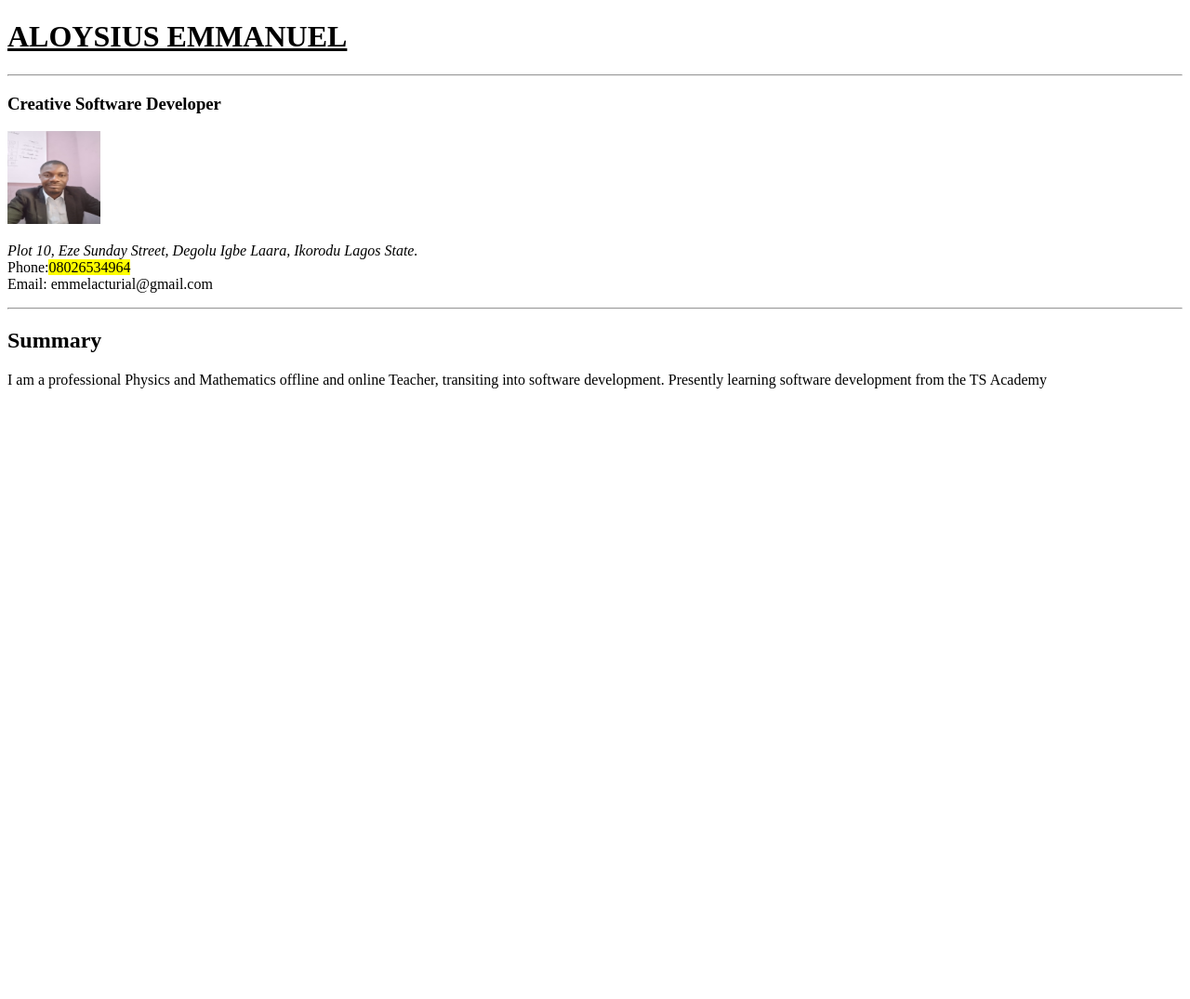
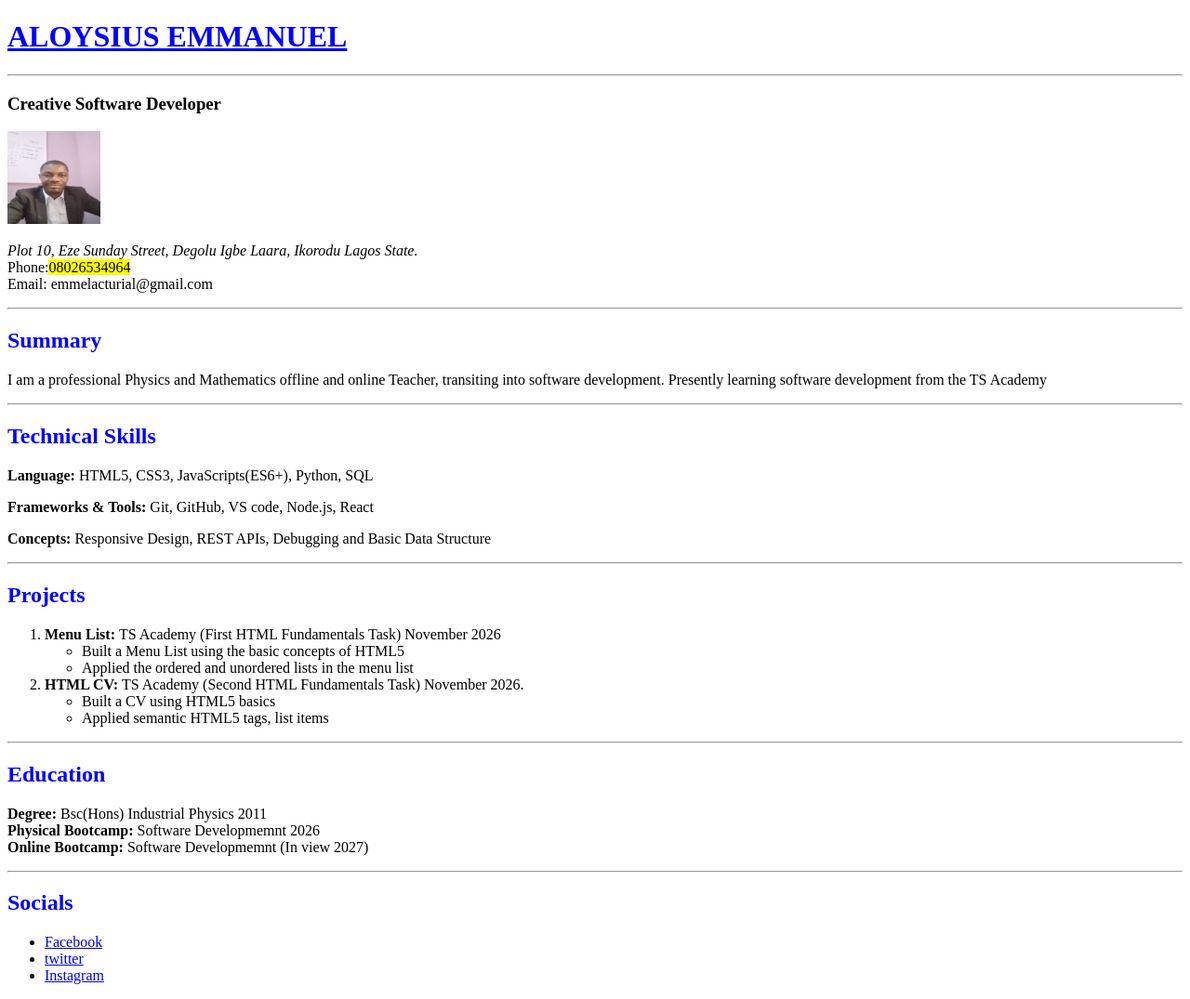
Before and after one commit to aloysiusemmanuel/TS-Academay-Aurora-Chohort-Tasks, a plain HTML site: page Task 2/cv.html in a window 1280 px wide. Shown: the whole page at 93% size. Before the commit the page ends 800 px from the top, so only its background shows below. Drawn offline with Linux system fonts and the light colour scheme.

Commit message:
built sections in CV

```diff
--- a/Task 2/cv.html
+++ b/Task 2/cv.html
@@ -5,12 +5,19 @@
     <meta charset="UTF-8">
     <meta name="viewport" content="width=device-width, initial-scale=1.0">
     <title>CV</title>
+    <style>
+        .headings{
+            color: blue;
+        }
+    </style>
 </head>
 
 <body>
+
     <!-- My Name and Address -->
+
     <header>
-        <h1>
+        <h1 class="headings">
             <u>ALOYSIUS EMMANUEL</u>
         </h1>
         <hr>
@@ -24,12 +31,13 @@
         Email: emmelacturial@gmail.com
         </p>
     </header>
+
     <hr>
 
     <!-- My Summary -->
 
     <section>
-        <h2>
+        <h2 class="headings">
             Summary
         </h2>
         <p>
@@ -38,9 +46,112 @@
         </p>
     </section>
 
+    <hr>
+
     <!-- My Technical Skills -->
+
      <section>
+        <h2 class="headings">
+            Technical Skills
+        </h2>
+        <p>
+            <strong>
+                Language:
+            </strong>
+            HTML5, CSS3, JavaScripts(ES6+), Python, SQL
+        </p>
+        <p>
+            <strong>
+                Frameworks &amp; Tools:
+            </strong>
+            Git, GitHub, VS code, Node.js, React
+        </p>
+        <p>
+            <strong>
+                Concepts:
+            </strong>
+            Responsive Design, REST APIs, Debugging and Basic Data Structure
+        </p>
+     </section>
 
+     <hr>
+
+     <!-- Projects -->
+
+      <section>
+        <h2 class="headings">
+            Projects
+        </h2>
+        <p>
+            <ol>
+                <li>
+                    <strong>
+                        Menu List:
+                    </strong> <span>TS Academy (First HTML Fundamentals Task) November 2026</span>
+                    <ul>
+                        <li>
+                            Built a Menu List using the basic concepts of HTML5
+                        </li>
+                        <li>
+                            Applied the ordered and unordered lists in the menu list
+                        </li>
+                    </ul>
+                </li>
+                <li>
+                    <strong>
+                        HTML CV:
+                    </strong>
+                    TS Academy (Second HTML Fundamentals Task) November 2026.
+                    <ul>
+                        <li>
+                            Built a CV using HTML5 basics
+                        </li>
+                        <li>
+                            Applied semantic HTML5 tags, list items
+                        </li>
+                    </ul>
+                </li>
+            </ol>
+        </p>
+      </section>
+
+      <hr>
+
+    <!-- My Educational Background -->
+    <section>
+        <h2 class="headings">
+            Education
+        </h2>
+        <p>
+            <strong>
+                Degree:
+            </strong>
+            Bsc(Hons) Industrial Physics 2011
+            <br>
+            <strong>
+                Physical Bootcamp:
+            </strong>
+            Software Developmemnt 2026
+            <br>
+            <strong>
+                Online Bootcamp:
+            </strong>
+            Software Developmemnt (In view 2027)
+        </p>
+    </section>
+
+    <hr>
+
+    <!-- Socials -->
+     <section>
+        <h2 class="headings">
+            Socials
+        </h2>
+        <ul>
+            <li><a href="#facebook">Facebook</a></li>
+            <li><a href="#x">twitter</a></li>
+            <li><a href="#Instagram">Instagram</a></li>
+        </ul>
      </section>
 
 </body>
```
